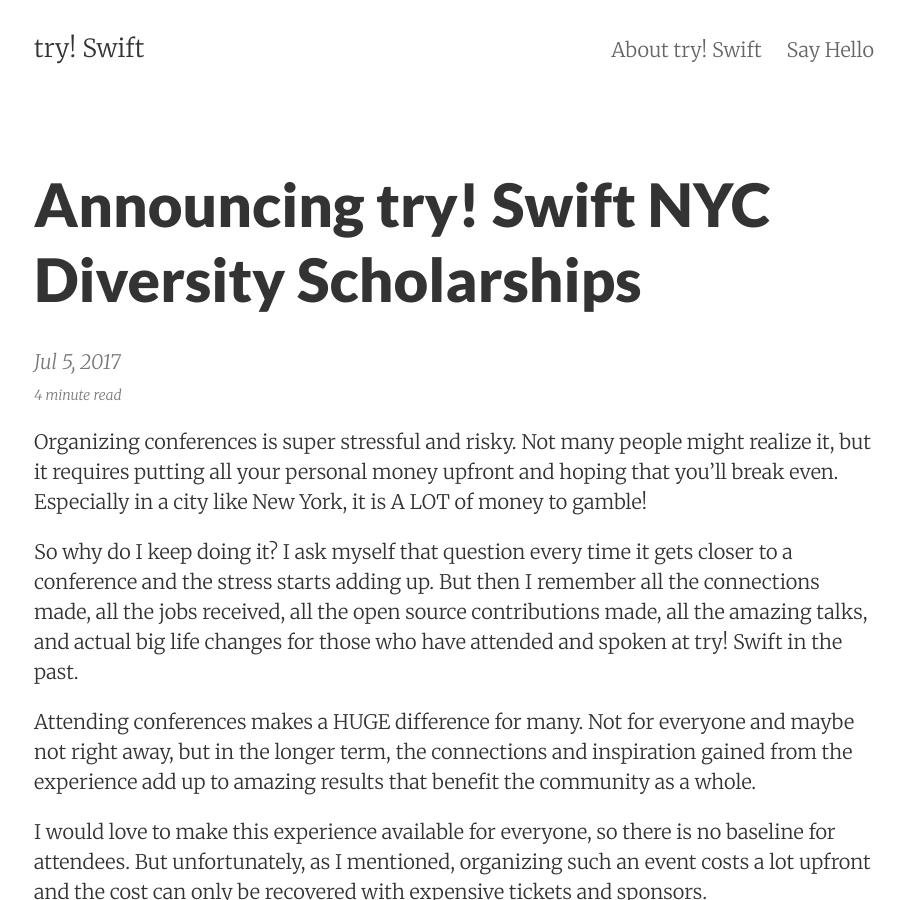
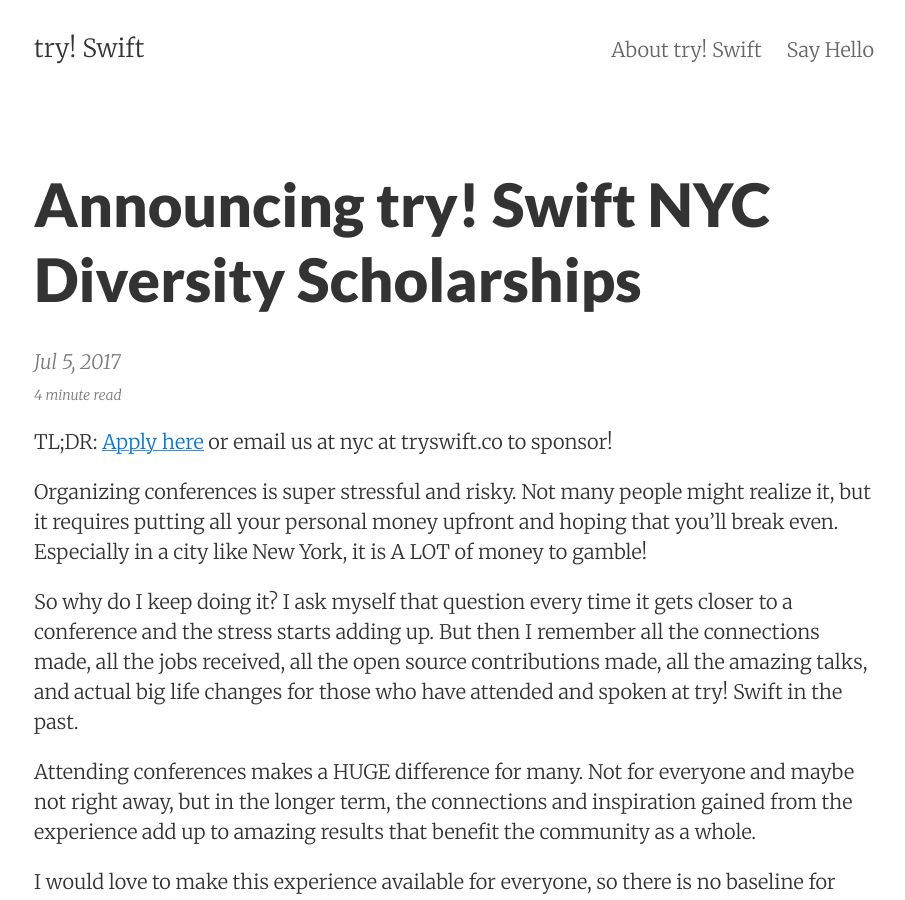
Before and after one commit to tryswift/blog, a Jekyll site: the page built from _posts/2017-07-12-try-swift-nyc-diversity-scholarships.md, in a window 1280 px wide and 900 px high. Shown: the whole window, without its empty margins (186-1091 px from the left). Built offline with Jekyll 4.4.1, drawn with Linux system fonts in a browser that asks for light colours.

Commit message:
added tldr to post

```diff
--- a/_posts/2017-07-12-try-swift-nyc-diversity-scholarships.md
+++ b/_posts/2017-07-12-try-swift-nyc-diversity-scholarships.md
@@ -5,6 +5,7 @@
 summary:    try! Swift is about bringing together talent from all around the world, and we want to make sure everyone is included!
 categories: diversity, tryswiftnyc, nyc, scholarships
 ---
+TL;DR: [Apply here](https://goo.gl/forms/bE2SxGNYMkmbMXGn2) or email us at nyc at tryswift.co to sponsor!
 
 Organizing conferences is super stressful and risky. Not many people might realize it, but it requires putting all your personal money upfront and hoping that you'll break even. Especially in a city like New York, it is A LOT of money to gamble!
 
```
